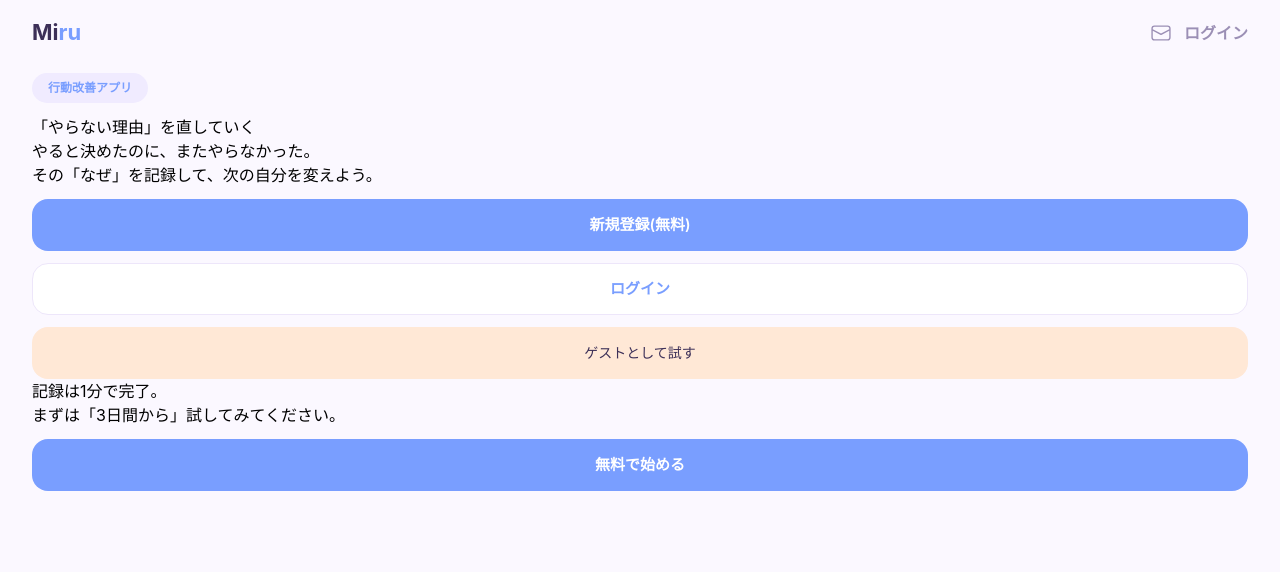
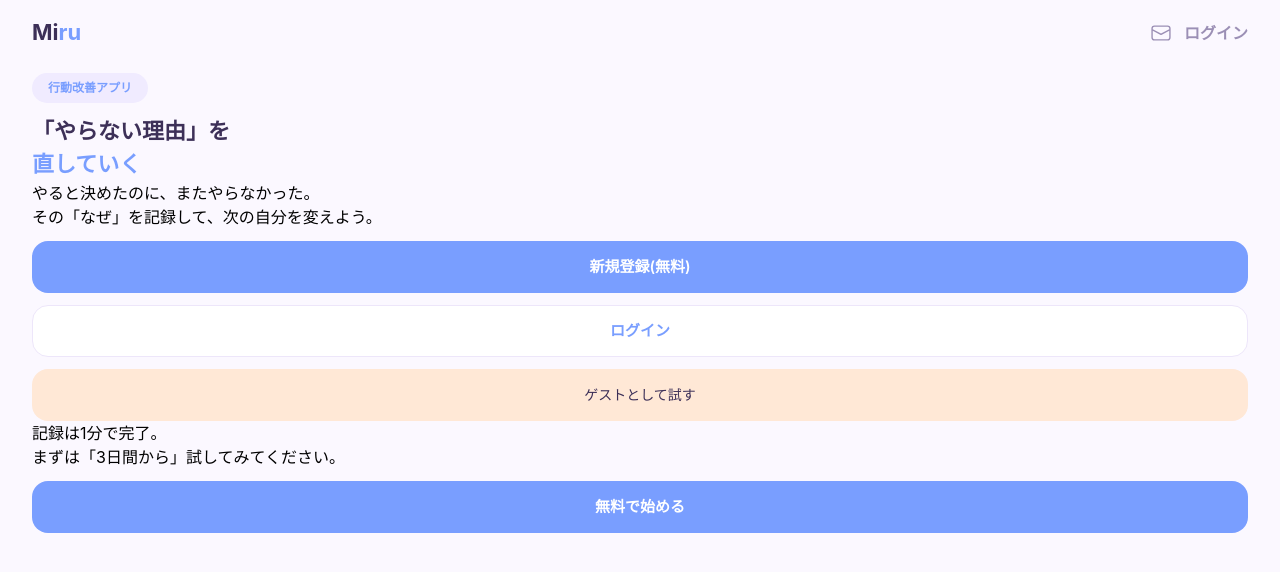
Before and after one commit to risa-h1108/Miru, a React (Vite) app: page / in a window 1280 px wide. Shown: the top 572 px of the page. Built offline with nearby package versions, Linux system fonts and the light colour scheme; no server answers.

Commit message:
feat: Homeに見出しのスタイルを追加

```diff
--- a/src/pages/Home.tsx
+++ b/src/pages/Home.tsx
@@ -14,14 +14,20 @@ export default function Home() {
       {/* showBackLink={false}：「← ホームに戻る」だけを隠し、それ以外のHeaderは表示する */}
       <Header showBackLink={false} />
 
-      {/* 見出しの上の、小さなラベル */}
+      {/* ピル：見出しの上の、小さなラベル */}
       {/* inline-block:文字の幅だけ広がる
       rounded-full:4つの角すべてが、完全な丸 */}
       <p className="inline-block rounded-full bg-[#F0EBFF] mt-2 px-4 py-1.5 text-[12px] font-semibold text-[#799EFF]">
         行動改善アプリ
       </p>
 
-      <h1 className="mt-3">「やらない理由」を直していく</h1>
+      {/* 見出し */}
+      <h1 className="mt-3 text-[22px] font-bold">
+        <span className="text-[#3D3058]">「やらない理由」を</span>
+        <br />
+        <span className="text-[#799EFF]">直していく</span>
+      </h1>
+
       <p>
         やると決めたのに、またやらなかった。
         <br />
```
